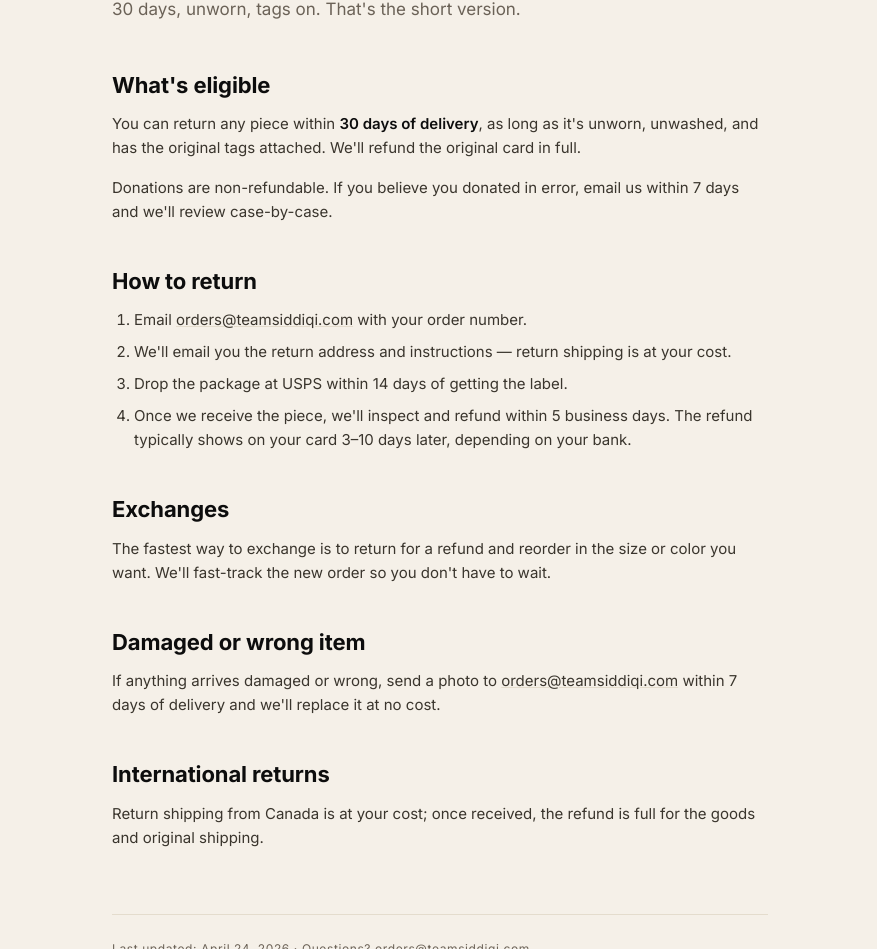
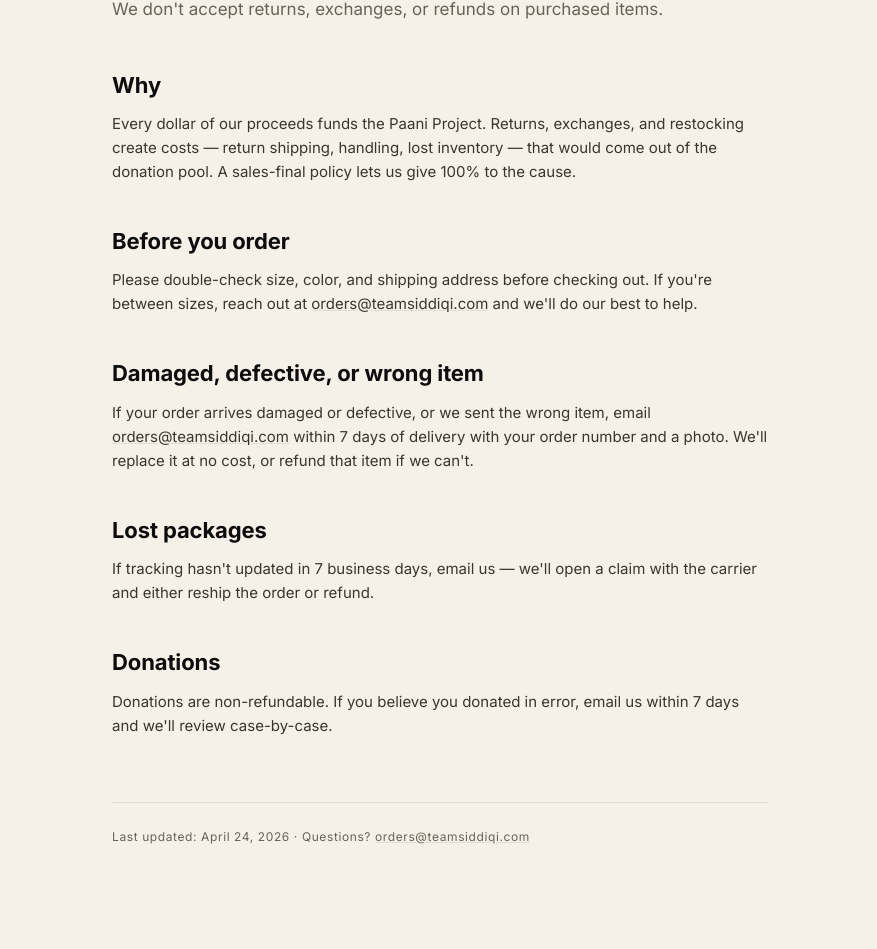
Before and after one commit to jrandone/Team-Siddiqi, a website: page pages/returns.html in a window 1280 px wide. Shown: the part 262-1211 px from the top of the page, without its empty margins (200-1077 px from the left). Drawn offline with Linux system fonts and the light colour scheme.

Commit message:
Shift to 'All sales final' policy across site; drop Press footer link
- pages/returns.html rewritten as All Sales Final policy (damaged/wrong items + lost packages exceptions)
- PDP ship-bar and Shipping & Policy accordion updated to reflect sales-final
- 'Returns' links across all footers renamed to 'All sales final'
- terms.html section heading and body copy updated
- contact.html 'Orders' block description updated
- Remove 'Press' link from About footer column

```diff
--- a/pages/returns.html
+++ b/pages/returns.html
@@ -3,7 +3,7 @@
 <head>
 <meta charset="UTF-8" />
 <meta name="viewport" content="width=device-width, initial-scale=1.0" />
-<title>Returns & Refunds — TSE</title>
+<title>All Sales Final — TSE</title>
 <link rel="preconnect" href="https://fonts.googleapis.com" />
 <link rel="preconnect" href="https://fonts.gstatic.com" crossorigin />
 <link href="https://fonts.googleapis.com/css2?family=Inter:wght@300;400;500;600;700&family=Instrument+Serif:ital@0;1&display=swap" rel="stylesheet" />
@@ -17,29 +17,23 @@
 
 <main class="page">
   <div class="eyebrow">Policy</div>
-  <h1 class="serif">Returns &amp; Refunds</h1>
-  <p class="lede">30 days, unworn, tags on. That's the short version.</p>
+  <h1 class="serif">All Sales Final</h1>
+  <p class="lede">We don't accept returns, exchanges, or refunds on purchased items.</p>
 
-  <h2>What's eligible</h2>
-  <p>You can return any piece within <strong>30 days of delivery</strong>, as long as it's unworn, unwashed, and has the original tags attached. We'll refund the original card in full.</p>
+  <h2>Why</h2>
+  <p>Every dollar of our proceeds funds the Paani Project. Returns, exchanges, and restocking create costs — return shipping, handling, lost inventory — that would come out of the donation pool. A sales-final policy lets us give 100% to the cause.</p>
+
+  <h2>Before you order</h2>
+  <p>Please double-check size, color, and shipping address before checking out. If you're between sizes, reach out at <a href="mailto:orders@teamsiddiqi.com">orders@teamsiddiqi.com</a> and we'll do our best to help.</p>
+
+  <h2>Damaged, defective, or wrong item</h2>
+  <p>If your order arrives damaged or defective, or we sent the wrong item, email <a href="mailto:orders@teamsiddiqi.com">orders@teamsiddiqi.com</a> within 7 days of delivery with your order number and a photo. We'll replace it at no cost, or refund that item if we can't.</p>
+
+  <h2>Lost packages</h2>
+  <p>If tracking hasn't updated in 7 business days, email us — we'll open a claim with the carrier and either reship the order or refund.</p>
+
+  <h2>Donations</h2>
   <p>Donations are non-refundable. If you believe you donated in error, email us within 7 days and we'll review case-by-case.</p>
-
-  <h2>How to return</h2>
-  <ol style="margin:12px 0 18px 22px;">
-    <li style="margin-bottom:8px;color:#3a352d;">Email <a href="mailto:orders@teamsiddiqi.com">orders@teamsiddiqi.com</a> with your order number.</li>
-    <li style="margin-bottom:8px;color:#3a352d;">We'll email you the return address and instructions — return shipping is at your cost.</li>
-    <li style="margin-bottom:8px;color:#3a352d;">Drop the package at USPS within 14 days of getting the label.</li>
-    <li style="margin-bottom:8px;color:#3a352d;">Once we receive the piece, we'll inspect and refund within 5 business days. The refund typically shows on your card 3–10 days later, depending on your bank.</li>
-  </ol>
-
-  <h2>Exchanges</h2>
-  <p>The fastest way to exchange is to return for a refund and reorder in the size or color you want. We'll fast-track the new order so you don't have to wait.</p>
-
-  <h2>Damaged or wrong item</h2>
-  <p>If anything arrives damaged or wrong, send a photo to <a href="mailto:orders@teamsiddiqi.com">orders@teamsiddiqi.com</a> within 7 days of delivery and we'll replace it at no cost.</p>
-
-  <h2>International returns</h2>
-  <p>Return shipping from Canada is at your cost; once received, the refund is full for the goods and original shipping.</p>
 
   <p class="meta">Last updated: April 24, 2026 · Questions? <a href="mailto:orders@teamsiddiqi.com">orders@teamsiddiqi.com</a></p>
 </main>
```
Also changed, not shown: index.html (+4 -5 lines), pages/contact.html (+2 -2 lines), pages/privacy.html (+1 -1 lines), pages/shipping.html (+1 -1 lines), pages/terms.html (+3 -3 lines).
